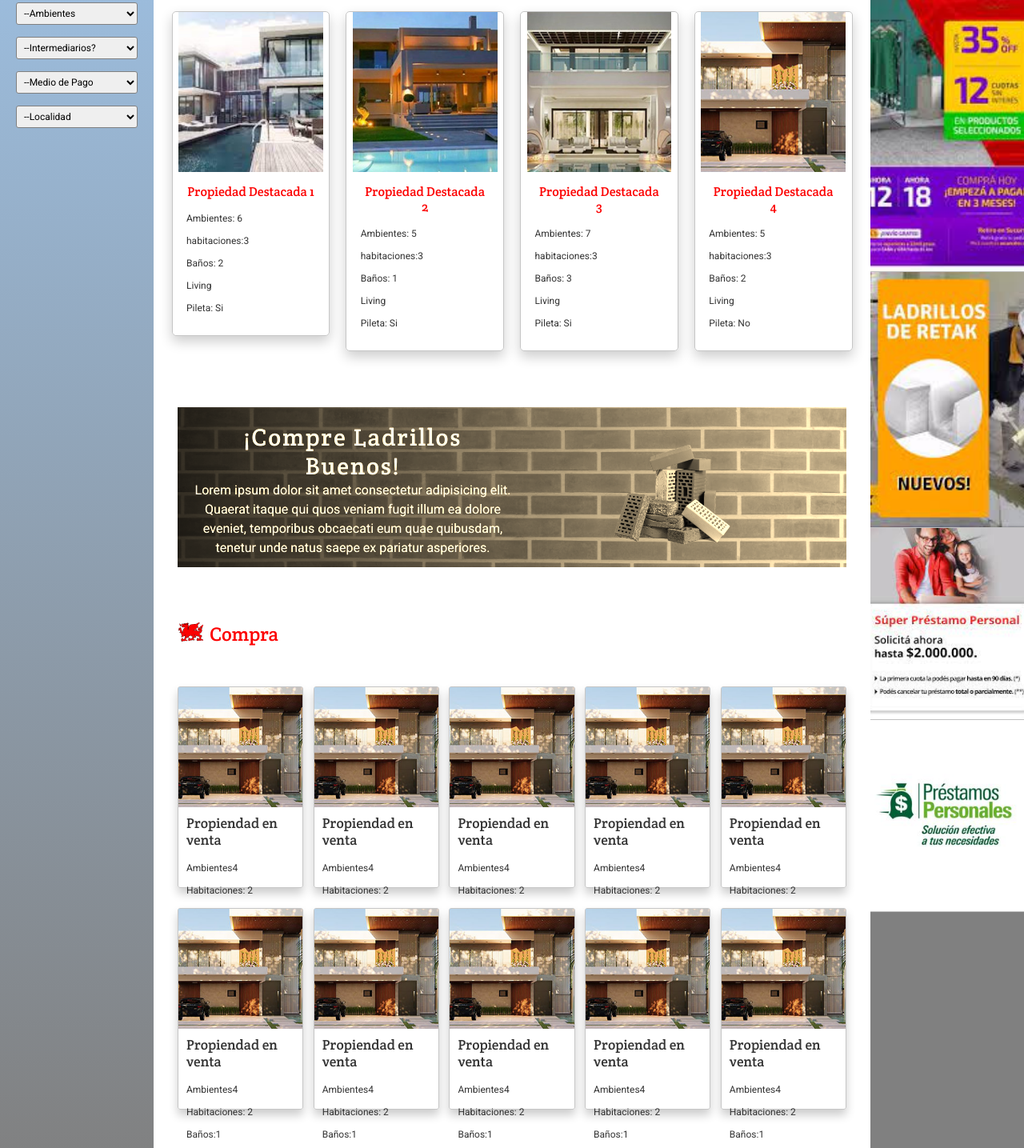
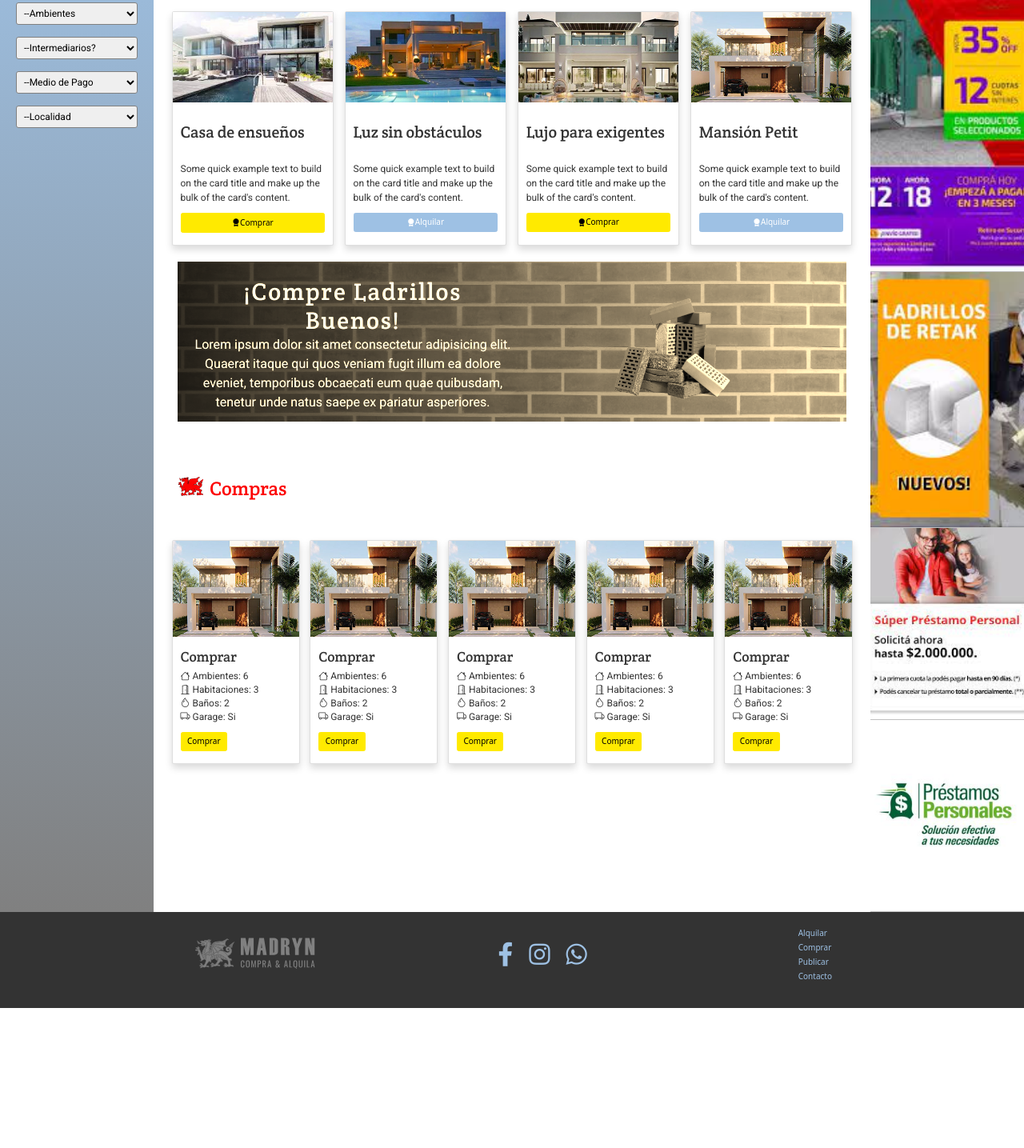
Before and after one commit to tenconi/Alquileres_Madryn, a website: page compra.html in a window 1280 px wide. Shown: the part 245-1680 px from the top of the page at 80% size. After the commit the page ends 1505 px from the top, so only its background shows below. Drawn offline with nearby package versions, Linux system fonts and the light colour scheme.

Commit message:
ajustes alquileres y comppras screen

```diff
--- a/compra.html
+++ b/compra.html
@@ -157,64 +157,46 @@
 
 		<main><!-- Estructura principal-->
 			<section id="destacados">
-				<h2 class="section_tit">Propiedades en Venta</h2>
+				<h2 class="section_tit">Ventas destacadas</h2>
+
 				<div class="row">
+					<div class="card shadow">
+						<img src="img/thumb-1.jpg" class="card__img-top" alt="fotografía">
+						<div class="card__body destacado_info">
+							<h2 class="card--title">Casa de ensueños</h2>
+							<p class="card--text">Some quick example text to build on the card title and make up the bulk of the card's content.</p>
+							<a href="compra_1.html" class="btn btn-warning card--btn"><i class="bi bi-award-fill"></i> Comprar</a>
+						</div>
+					</div>
 
-					<a href="" class="destacado">
-						<div class="img_destacado">
-							<img src="img/thumb-1.jpg" alt="">
+					<div class="card shadow">
+						<img src="img/thumb-2.jpg" class="card__img-top" alt="...">
+						<div class="card__body destacado_info">
+						<h2 class="card--title">Luz sin obstáculos</h2>
+						<p class="card--text">Some quick example text to build on the card title and make up the bulk of the card's content.</p>
+						<a href="alquiler_1.html" class="btn btn-secondary card--btn"><i class="bi bi-award-fill"></i> Alquilar</a>
 						</div>
-						<div class="destacado_info">
-							<h3 class="destacado_tit">Propiedad Destacada 1</h3>
-							<p>Ambientes: 6</p>
-							<p>habitaciones:3</p>
-							<p>Baños: 2</p>
-							<p>Living</p>
-							<p>Pileta: Si</p>
+					</div>
+
+					<div class="card shadow" style=" ">
+						<img src="img/thumb-3.jpg" class="card__img-top" alt="...">
+						<div class="card__body destacado_info">
+						<h2 class="card--title">Lujo para exigentes</h2>
+						<p class="card--text">Some quick example text to build on the card title and make up the bulk of the card's content.</p>
+						<a href="compra_1.html" class="btn btn-warning card--btn"><i class="bi bi-award-fill"></i> Comprar</a>
 						</div>
-					</a>
+					</div>
 
-					<a href="" class="destacado">
-						<div class="img_destacado">
-							<img src="img/thumb-2.jpg" alt="">
+					<div class="card shadow">
+						<img src="img/thumb-4.jpg" class="card__img-top" alt="...">
+						<div class="card__body destacado_info">
+						<h2 class="card--title">Mansión Petit</h2>
+						<p class="card--text">Some quick example text to build on the card title and make up the bulk of the card's content.</p>
+						<a href="alquiler_1.html" class="card--btn btn btn-secondary"><i class="bi bi-award-fill"></i> Alquilar</a>
 						</div>
-						<div class="destacado_info">
-							<h3 class="destacado_tit">Propiedad Destacada 2</h3>
-							<p>Ambientes: 5</p>
-							<p>habitaciones:3</p>
-							<p>Baños: 1</p>
-							<p>Living</p>
-							<p>Pileta: Si</p>
-						</div>
-					</a>
+					</div>
 
-					<a href="" class="destacado">
-						<div class="img_destacado">
-							<img src="img/thumb-3.jpg" alt="">
-						</div>
-						<div class="destacado_info">
-							<h3 class="destacado_tit">Propiedad Destacada 3</h3>
-							<p>Ambientes: 7</p>
-							<p>habitaciones:3</p>
-							<p>Baños: 3</p>
-							<p>Living</p>
-							<p>Pileta: Si</p>
-						</div>
-					</a>
 
-					<a href="" class="destacado">
-						<div class="img_destacado">
-							<img src="img/thumb-4.jpg" alt="">
-						</div>
-						<div class="destacado_info">
-							<h3 class="destacado_tit">Propiedad Destacada 4</h3>
-							<p>Ambientes: 5</p>
-							<p>habitaciones:3</p>
-							<p>Baños: 2</p>
-							<p>Living</p>
-							<p>Pileta: No</p>
-						</div>
-					</a>
 				</div>
 			</section>
 
@@ -227,170 +209,83 @@
 			</div>
 
 
+			<section id="compra">
+				<h2 class="section_tit">Compras</h2>
 
-			<section id="compra">
-				<h2 class="section_tit">Compra</h2>
-				<div class="class propiedades">
-					<div class="porta_propiedad">
-						<div class="img_propiedad">
-							<img src="img/thumb-4.jpg" alt="">
-						</div>
-
-						<div>
-
-							<div class="prop_info">
-								<h3>Propiendad en venta</h3>
-								<p>Ambientes4</p>
-								<p>Habitaciones: 2</p>
-								<p>Baños:1</p>
-							</div>
+				<div class="row">
+					<div class="card shadow">
+						<img src="img/thumb-4.jpg" class="card__propiedad" alt="Comprar propiedad">
+						<div class="card-body destacado_info">
+						<h3 class="card-title">Comprar</h3>
+						<p class="card--textito">
+								<i class="bi bi-house"></i>  Ambientes: 6<br>
+								<i class="bi bi-door-open"></i> Habitaciones: 3<br>
+								<i class="bi bi-droplet"></i> Baños: 2<br>
+								<i class="bi bi-truck"></i>  Garage: Si
+							</p>
+						<a href="compra_1.html" class="btn btn-warning">Comprar</a>
 						</div>
 					</div>
 
-					<div class="porta_propiedad">
-						<div class="img_propiedad">
-							<img src="img/thumb-4.jpg" alt="">
-						</div>
-
-						<div>
-
-							<div class="prop_info">
-								<h3>Propiendad en venta</h3>
-								<p>Ambientes4</p>
-								<p>Habitaciones: 2</p>
-								<p>Baños:1</p>
-							</div>
+					<div class="card shadow">
+						<img src="img/thumb-4.jpg" class="card__propiedad" alt="Comprar propiedad">
+						<div class="card-body destacado_info">
+						<h3 class="card-title">Comprar</h3>
+						<p class="card--textito">
+							<i class="bi bi-house"></i>  Ambientes: 6<br>
+							<i class="bi bi-door-open"></i> Habitaciones: 3<br>
+							<i class="bi bi-droplet"></i> Baños: 2<br>
+							<i class="bi bi-truck"></i>  Garage: Si
+						</p>
+						<a href="compra_1.html" class="btn btn-warning">Comprar</a>
 						</div>
 					</div>
 
-					<div class="porta_propiedad">
-						<div class="img_propiedad">
-							<img src="img/thumb-4.jpg" alt="">
-						</div>
-
-						<div>
-
-							<div class="prop_info">
-								<h3>Propiendad en venta</h3>
-								<p>Ambientes4</p>
-								<p>Habitaciones: 2</p>
-								<p>Baños:1</p>
-							</div>
+					<div class="card shadow">
+						<img src="img/thumb-4.jpg" class="card__propiedad" alt="Comprar propiedad">
+						<div class="card-body destacado_info">
+						<h3 class="card-title">Comprar</h3>
+						<p class="card--textito">
+								<i class="bi bi-house"></i>  Ambientes: 6<br>
+								<i class="bi bi-door-open"></i> Habitaciones: 3<br>
+								<i class="bi bi-droplet"></i> Baños: 2<br>
+								<i class="bi bi-truck"></i>  Garage: Si
+							</p>
+						<a href="compra_1.html" class="btn btn-warning">Comprar</a>
 						</div>
 					</div>
 
-					<div class="porta_propiedad">
-						<div class="img_propiedad">
-							<img src="img/thumb-4.jpg" alt="">
-						</div>
-
-						<div>
-
-							<div class="prop_info">
-								<h3>Propiendad en venta</h3>
-								<p>Ambientes4</p>
-								<p>Habitaciones: 2</p>
-								<p>Baños:1</p>
-							</div>
+					<div class="card shadow">
+						<img src="img/thumb-4.jpg" class="card__propiedad" alt="Comprar propiedad">
+						<div class="card-body destacado_info">
+						<h3 class="card-title">Comprar</h3>
+						<p class="card--textito">
+								<i class="bi bi-house"></i>  Ambientes: 6<br>
+								<i class="bi bi-door-open"></i> Habitaciones: 3<br>
+								<i class="bi bi-droplet"></i> Baños: 2<br>
+								<i class="bi bi-truck"></i>  Garage: Si
+							</p>
+						<a href="compra_1.html" class="btn btn-warning">Comprar</a>
 						</div>
 					</div>
 
-					<div class="porta_propiedad">
-						<div class="img_propiedad">
-							<img src="img/thumb-4.jpg" alt="">
-						</div>
-
-						<div>
-
-							<div class="prop_info">
-								<h3>Propiendad en venta</h3>
-								<p>Ambientes4</p>
-								<p>Habitaciones: 2</p>
-								<p>Baños:1</p>
-							</div>
+					<div class="card shadow">
+						<img src="img/thumb-4.jpg" class="card__propiedad" alt="Comprar propiedad">
+						<div class="card-body destacado_info">
+						<h3 class="card-title">Comprar</h3>
+						<p class="card--textito">
+								<i class="bi bi-house"></i>  Ambientes: 6<br>
+								<i class="bi bi-door-open"></i> Habitaciones: 3<br>
+								<i class="bi bi-droplet"></i> Baños: 2<br>
+								<i class="bi bi-truck"></i>  Garage: Si
+							</p>
+						<a href="compra_1.html" class="btn btn-warning">Comprar</a>
 						</div>
 					</div>
 
-					<div class="porta_propiedad">
-						<div class="img_propiedad">
-							<img src="img/thumb-4.jpg" alt="">
-						</div>
 
-						<div>
+				</div>
 
-							<div class="prop_info">
-								<h3>Propiendad en venta</h3>
-								<p>Ambientes4</p>
-								<p>Habitaciones: 2</p>
-								<p>Baños:1</p>
-							</div>
-						</div>
-					</div>
-
-					<div class="porta_propiedad">
-						<div class="img_propiedad">
-							<img src="img/thumb-4.jpg" alt="">
-						</div>
-
-						<div>
-
-							<div class="prop_info">
-								<h3>Propiendad en venta</h3>
-								<p>Ambientes4</p>
-								<p>Habitaciones: 2</p>
-								<p>Baños:1</p>
-							</div>
-						</div>
-					</div>
-
-					<div class="porta_propiedad">
-						<div class="img_propiedad">
-							<img src="img/thumb-4.jpg" alt="">
-						</div>
-
-						<div>
-
-							<div class="prop_info">
-								<h3>Propiendad en venta</h3>
-								<p>Ambientes4</p>
-								<p>Habitaciones: 2</p>
-								<p>Baños:1</p>
-							</div>
-						</div>
-					</div>
-
-					<div class="porta_propiedad">
-						<div class="img_propiedad">
-							<img src="img/thumb-4.jpg" alt="">
-						</div>
-
-						<div>
-
-							<div class="prop_info">
-								<h3>Propiendad en venta</h3>
-								<p>Ambientes4</p>
-								<p>Habitaciones: 2</p>
-								<p>Baños:1</p>
-							</div>
-						</div>
-					</div>
-
-					<div class="porta_propiedad">
-						<div class="img_propiedad">
-							<img src="img/thumb-4.jpg" alt="">
-						</div>
-
-						<div>
-
-							<div class="prop_info">
-								<h3>Propiendad en venta</h3>
-								<p>Ambientes4</p>
-								<p>Habitaciones: 2</p>
-								<p>Baños:1</p>
-							</div>
-						</div>
-					</div>
-				</div>
 			</section>
 
 		</main>
--- a/scss/sass.scss
+++ b/scss/sass.scss
@@ -116,7 +116,7 @@ nav{
     margin-bottom:15px
 }
 .card--textito{
-    font-size: 1.2rem;
+    font-size: 1rem;
     line-height: 1.4;
 }
 .card--boton{}
```
Also changed, not shown: alquiler.html (+67 -188 lines), compra_1.html (+1 -1 lines), css/vinculado.css.
